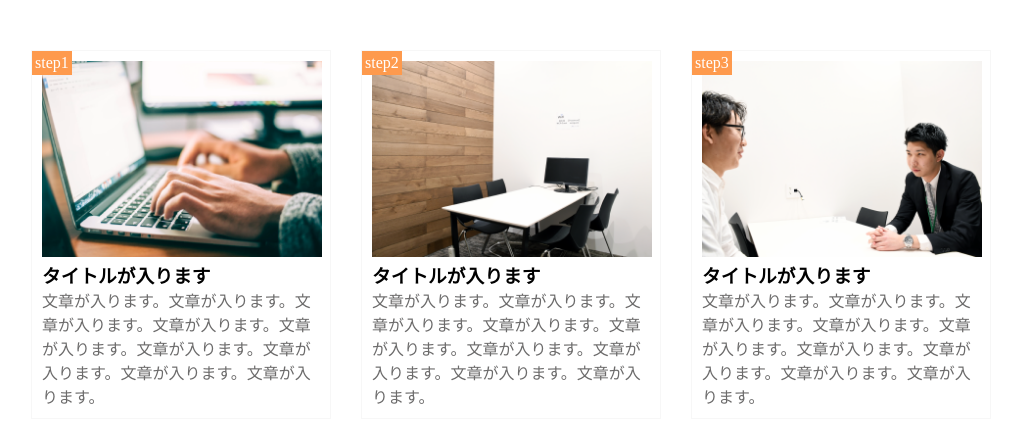
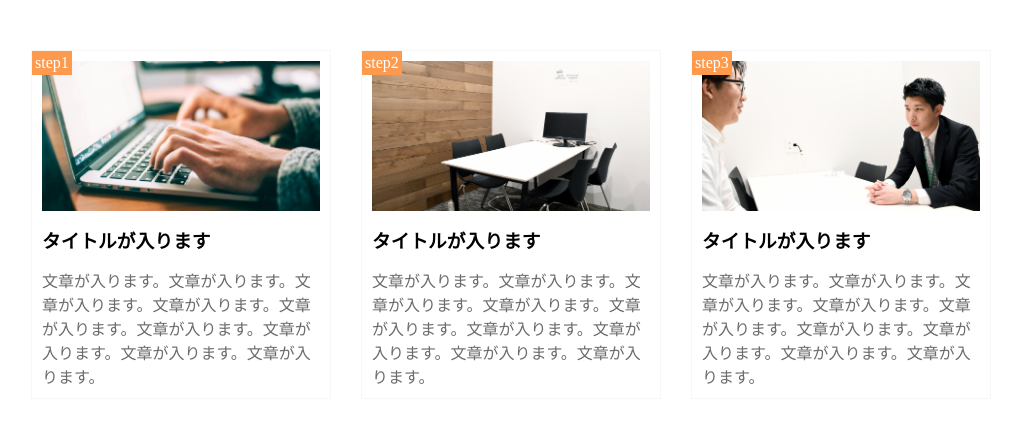
Before and after one commit to UMAweb1/HTML-CSS, a plain HTML site: page sample6/index.html in a window 1280 px wide. Shown: the whole page, without its empty margins (129-1142 px from the left). Drawn offline with Linux system fonts and the light colour scheme.

Commit message:
[Fix]1-9

```diff
--- a/sample6/index.html
+++ b/sample6/index.html
@@ -2,41 +2,36 @@
 <html>
 <head>
 	<meta charset="UTF-8">
+	<meta name="viewport" content="width=device-width,initial-scale=1.0">
 	<title>sample6</title>
 	<link rel="stylesheet" href="style.css">
 </head>
 <body>
 	<main>
-		<div class="main-visual">
+		<div class="main-visual clearfix">
 			<div class="main-contents">
+				<div class="image1"></div>
 				<p class="icon">step1</p>
-				<div class="parts">
-					<img class="image" src="img/flow01.png">
 				<section>
-						<h3>タイトルが入ります</h3>
+					<h3 class="title">タイトルが入ります</h3>
 					<p>文章が入ります。文章が入ります。文章が入ります。文章が入ります。文章が入ります。文章が入ります。文章が入ります。文章が入ります。文章が入ります。</p>
 				</section>
 			</div>
-			</div>
 			<div class="main-contents">
+				<div class="image2"></div>
 				<p class="icon">step2</p>
-				<div class="parts">
-					<img class="image" src="img/flow02.png">
 				<section>
-						<h3>タイトルが入ります</h3>
+					<h3 class="title">タイトルが入ります</h3>
 					<p>文章が入ります。文章が入ります。文章が入ります。文章が入ります。文章が入ります。文章が入ります。文章が入ります。文章が入ります。文章が入ります。</p>
 				</section>
 			</div>
-			</div>
 			<div class="main-contents">
+				<div class="image3"></div>
 				<p class="icon">step3</p>
-				<div class="parts">
-					<img class="image" src="img/flow03.png">
 				<section>
-						<h3>タイトルが入ります</h3>
+					<h3 class="title">タイトルが入ります</h3>
 					<p>文章が入ります。文章が入ります。文章が入ります。文章が入ります。文章が入ります。文章が入ります。文章が入ります。文章が入ります。文章が入ります。</p>
 				</section>
-				</div>
 			</div>
 		</div>
 	</main>
--- a/sample6/style.css
+++ b/sample6/style.css
@@ -7,6 +7,13 @@
 
 a {
 	text-decoration: none;
+}
+
+
+.clearfix::after {
+  content: "";
+  display: block;
+  clear: both;
 }
 
 .main-visual {
@@ -37,10 +44,30 @@ a {
 	color: #fff;
 }
 
-.image {
-	width: 280px;
+.image1{
+  height: 150px;
+  background-image: url(img/flow01.png);
+  background-size: cover;
+  background-position: bottom;
 }
 
-section h3 {
+
+.image2{
+  height: 150px;
+  background-image: url(img/flow02.png);
+  background-size: cover;
+  background-position: bottom;
+}
+
+
+.image3{
+  height: 150px;
+  background-image: url(img/flow03.png);
+  background-size: cover;
+  background-position: bottom;
+}
+
+.title {
 	color: #000;
+	margin: 15px 0;
 }
```
Lines whose indentation alone changed are shown as unchanged.
